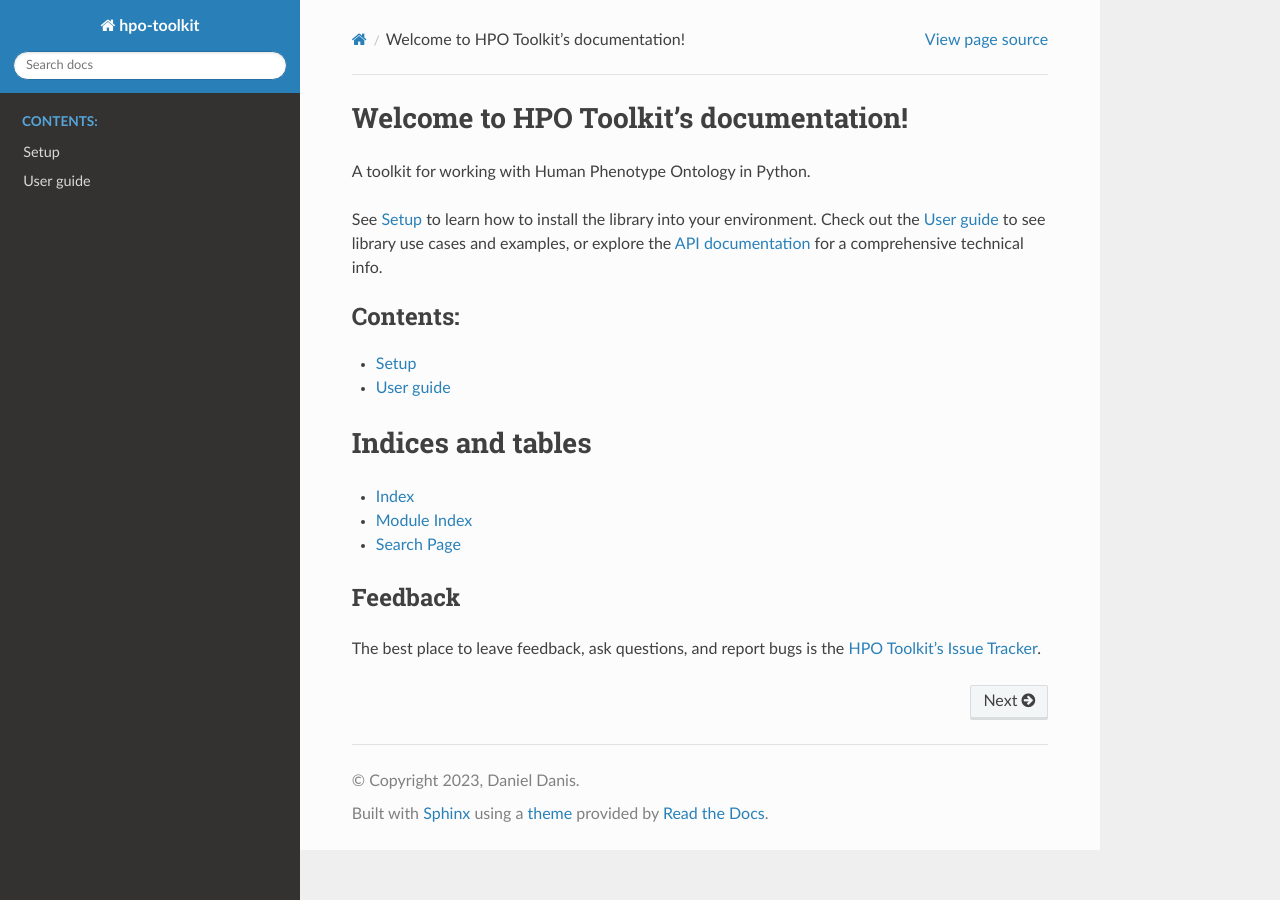
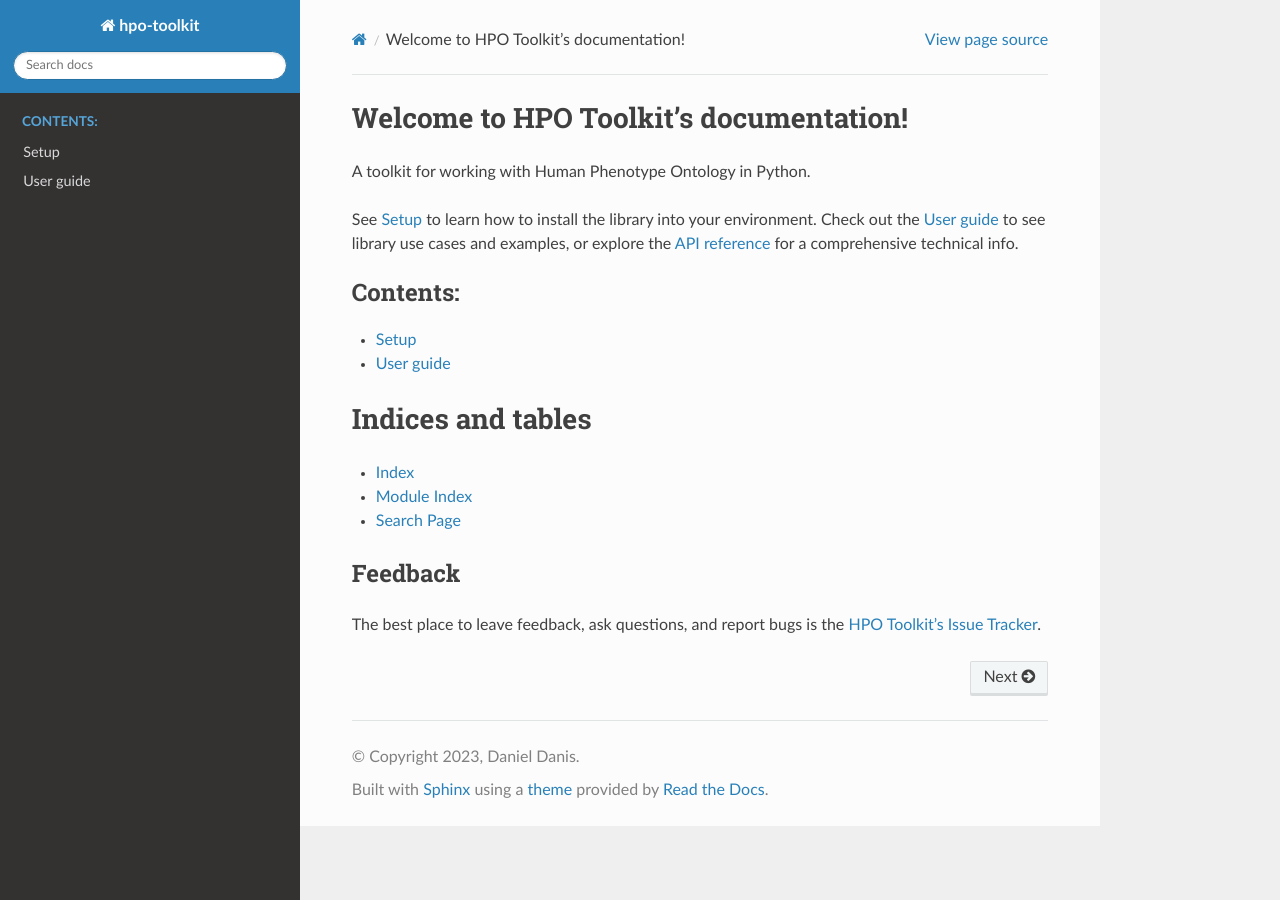
Before and after one commit to ielis/hpo-toolkit, a Sphinx documentation site: the page built from docs/index.rst, in a window 1280 px wide. Built offline with Sphinx 7.4.7 and the Read the Docs theme 2.0.0, drawn with Linux system fonts in a browser that asks for light colours; pages that are not in the unit, such as notebooks, are missing from menus.

Commit message:
Petty reword.

```diff
--- a/docs/index.rst
+++ b/docs/index.rst
@@ -4,8 +4,7 @@ Welcome to HPO Toolkit's documentation!
 A toolkit for working with Human Phenotype Ontology in Python.
 
 See :ref:`setup` to learn how to install the library into your environment. Check out the :ref:`user-guide` to see
-library use cases and examples, or explore the `API documentation <apidocs/hpotk.html>`_ for a comprehensive technical
-info.
+library use cases and examples, or explore the `API reference <apidocs/hpotk.html>`_ for a comprehensive technical info.
 
 .. toctree::
    :maxdepth: 1
--- a/docs/user-guide/index.rst
+++ b/docs/user-guide/index.rst
@@ -4,7 +4,7 @@
 User guide
 ==========
 
-This guide includes self-contained tutorials for using HPO toolkit to work with Human Phenotype Ontology applications.
+This guide includes self-contained tutorials for using HPO toolkit to work with Human Phenotype Ontology.
 
 .. toctree::
   :maxdepth: 1
```
